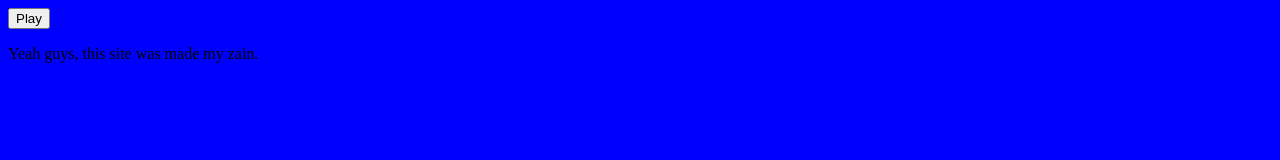
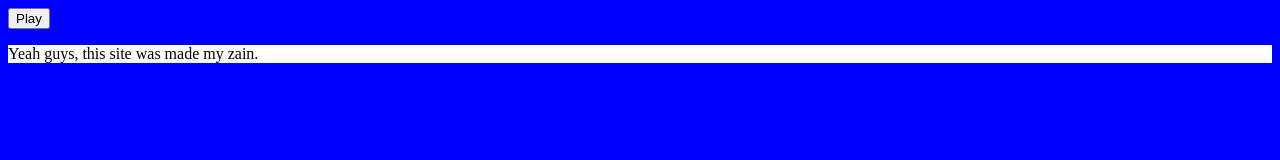
Before and after one commit to gittygit-lang/gittygit-lang.github.io, a plain HTML site: page index.html in a window 1280 px wide. Drawn offline with Linux system fonts and the light colour scheme.

Commit message:
Update index.html

```diff
--- a/index.html
+++ b/index.html
@@ -10,7 +10,7 @@
   </head>
   <body>
       <button onclick="location.href='https://g.deev.is/eaglercraft/beta/'">Play</button>
-      <p>Yeah guys, this site was made my zain.</p>
+      <p style="background: white">Yeah guys, this site was made my zain.</p>
 
   </body>
 </html>
```
